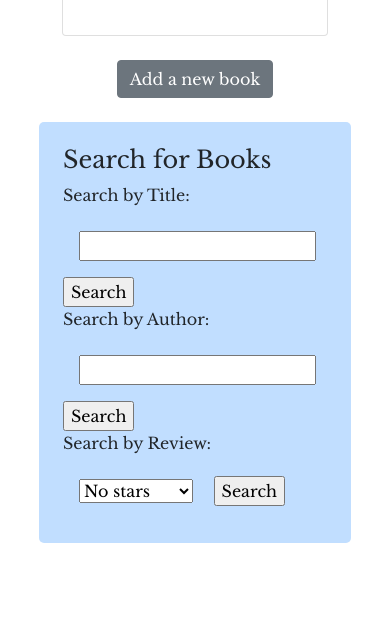
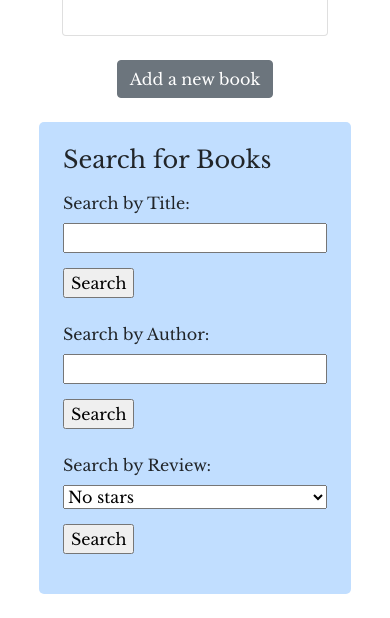
Before and after one commit to github-marti/Librarti, a Django app: page / in a window 390 px wide. Shown: the part 254-872 px from the top of the page. Before the commit the page ends 797 px from the top, so only its background shows below. Run offline with Django 3.2, Linux system fonts and the light colour scheme; data comes from the database, SQL or seed files in the repository; some libraries are stand-ins or nearby versions; some web fonts are replaced; grey boxes are pictures that could not be loaded.

Commit message:
made search.html responsive

```diff
--- a/books/forms.py
+++ b/books/forms.py
@@ -31,5 +31,5 @@ class StarForm(ModelForm):
             'stars': 'Search by Review',
         }
         widgets = {
-            'stars': Select(attrs={'class': 'm-3'})
+            'stars': Select(attrs={'class': 'search-form'})
         }
--- a/books/static/books/style.css
+++ b/books/static/books/style.css
@@ -63,3 +63,15 @@ header a:hover {
     border: 1px solid #ddd;
     border-radius: 5px;
 }
+
+.search-form {
+    margin: 0 15px;
+}
+
+@media screen and (max-width: 720px) {
+    .search-form {
+        width: 100%;
+        display: block;
+        margin: 0 0 15px 0;
+    }
+}
--- a/books/templates/books/search.html
+++ b/books/templates/books/search.html
@@ -1,16 +1,16 @@
 <div class="search-wrapper container my-4 p-4">
     <h4>Search for Books</h4>
-    <form action="{% url 'books:results' %}" method="GET">
+    <form action="{% url 'books:results' %}" method="GET" class="my-3">
         <label for="search-title">Search by Title:</label>
-        <input name="title" type="text" id="search-title" class="m-3">
+        <input name="title" type="text" id="search-title" class="search-form">
         <input type="submit" value="Search">
     </form>
-    <form action="{% url 'books:results' %}" method="GET">
+    <form action="{% url 'books:results' %}" method="GET" class="my-4">
         <label for="search-author">Search by Author:</label>
-        <input name="author" type="text" id="search-author" class="m-3">
+        <input name="author" type="text" id="search-author" class="search-form">
         <input type="submit" value="Search">
     </form>
-    <form action="{% url 'books:results' %}" method="GET">
+    <form action="{% url 'books:results' %}" method="GET" class="my-3">
         {% csrf_token %}
         {{ star_form }}
         <input type="submit" value="Search">
```
